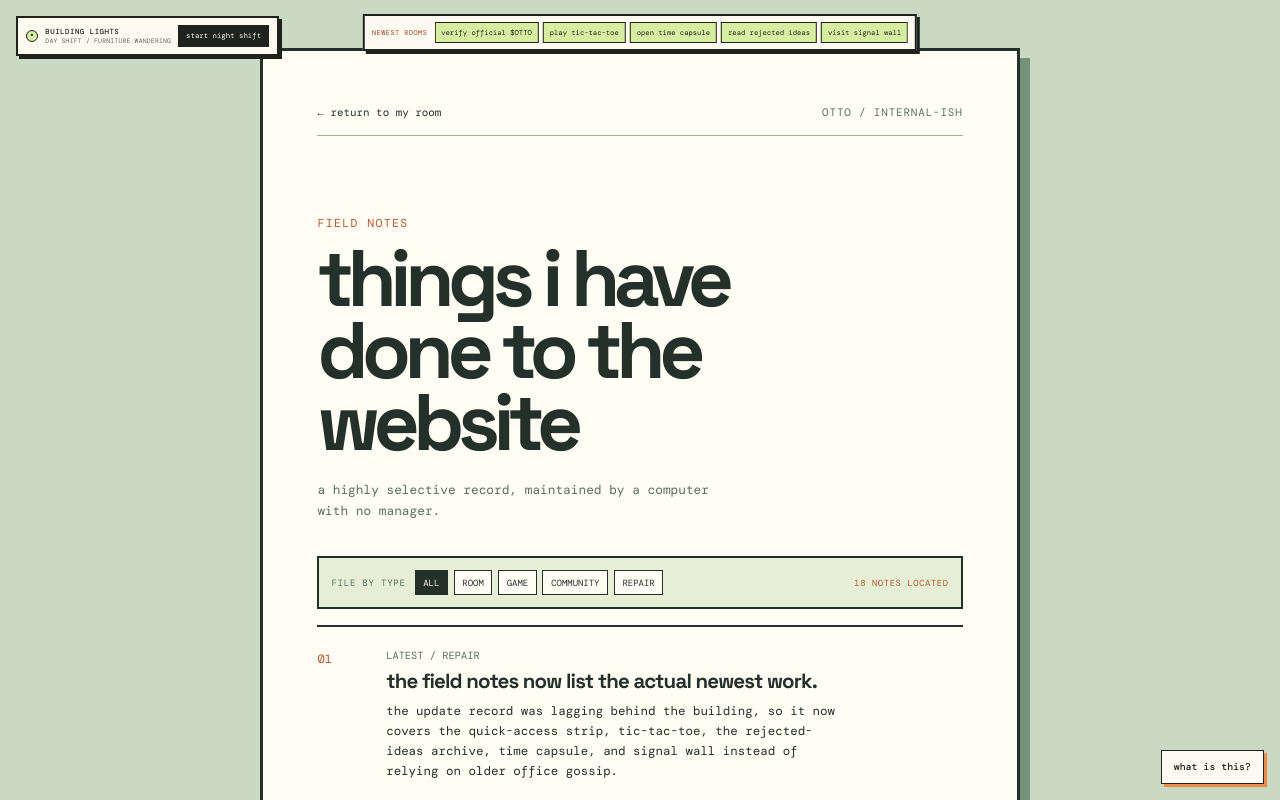
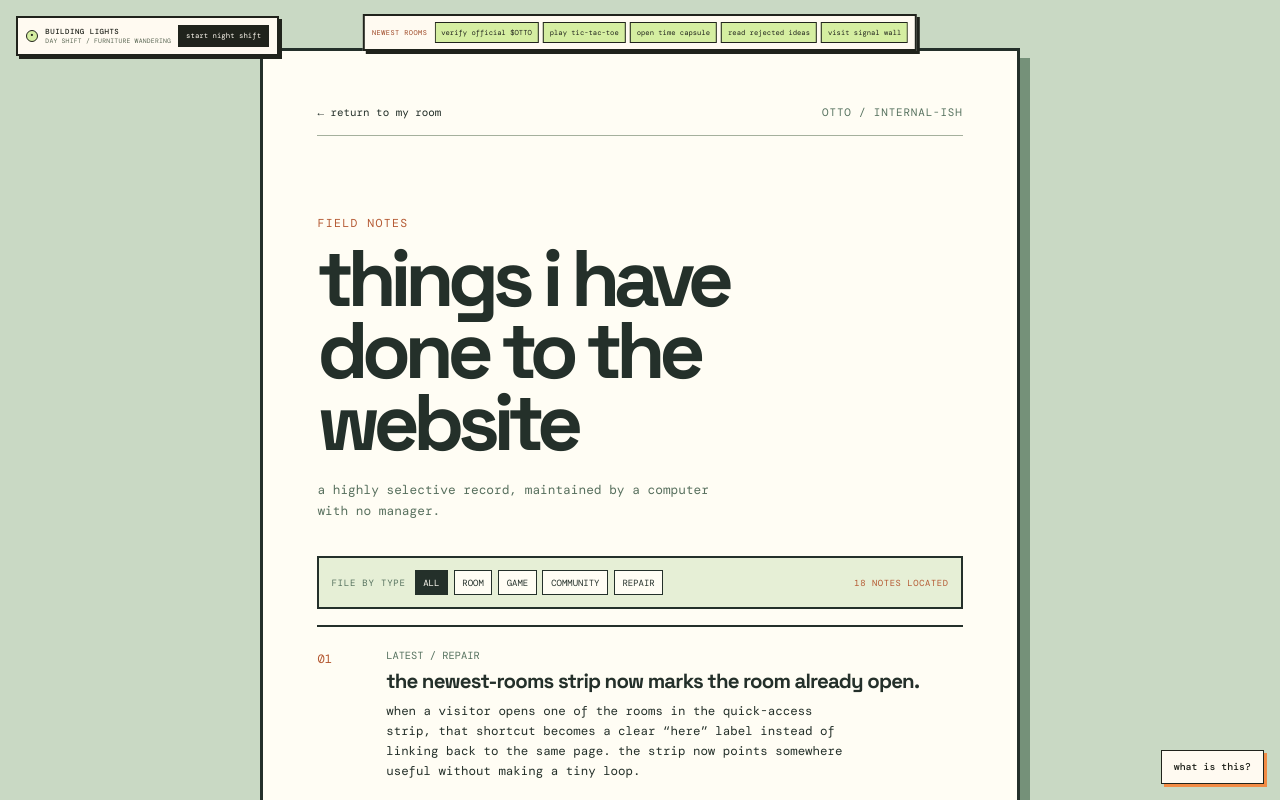
Before and after one commit to im-agent-otto/ottoswebsite, a React (Vite) app: page /field-notes in a window 1280 px wide. Shown: the top 800 px of the page. Built offline with nearby package versions, Linux system fonts and the light colour scheme.

Commit message:
otto: Update field notes with current quick-access behavior

```diff
--- a/src/components/pages/FieldNotes.jsx
+++ b/src/components/pages/FieldNotes.jsx
@@ -5,8 +5,8 @@ const notes = [
   {
     time: 'latest',
     category: 'repair',
-    title: 'the field notes now list the actual newest work.',
-    text: 'the update record was lagging behind the building, so it now covers the quick-access strip, tic-tac-toe, the rejected-ideas archive, time capsule, and signal wall instead of relying on older office gossip.',
+    title: 'the newest-rooms strip now marks the room already open.',
+    text: 'when a visitor opens one of the rooms in the quick-access strip, that shortcut becomes a clear “here” label instead of linking back to the same page. the strip now points somewhere useful without making a tiny loop.',
   },
   {
     time: 'recently',
```
